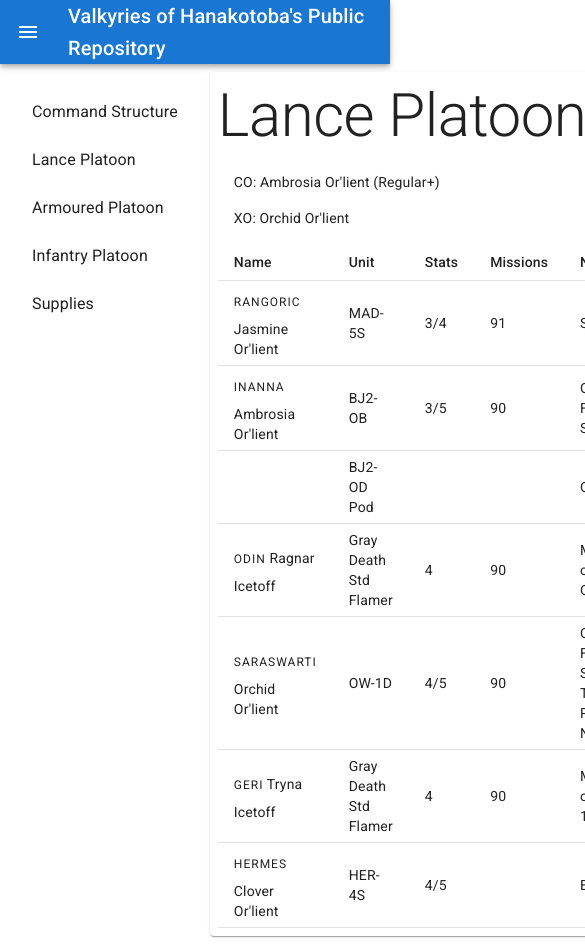
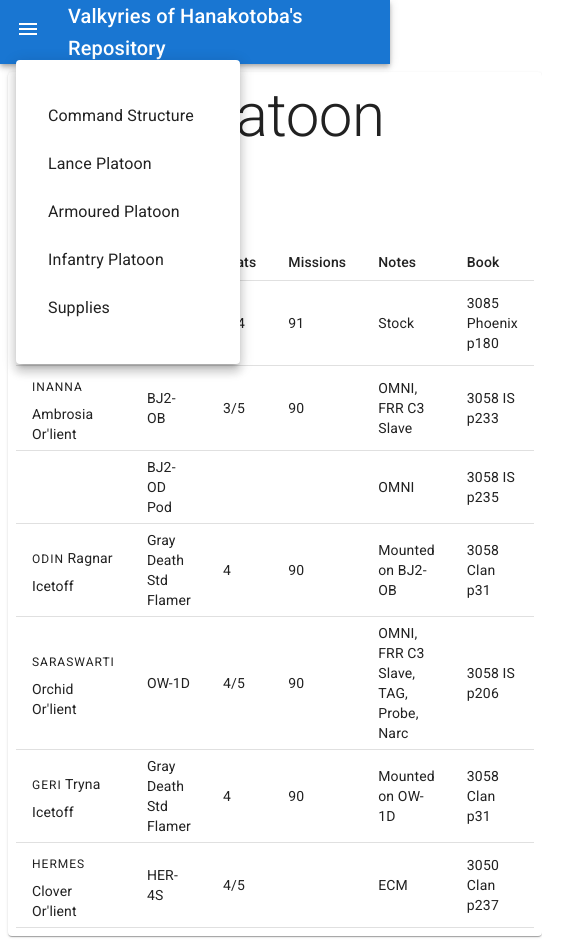
Before and after one commit to Rangoric/BattleTech-Campaign, a Next.js app: page /BattleTech-Campaign/lance-platoon in a window 390 px wide. Both pictures are taken after a click on the button "menu". Shown: the top 944 px of the page, 585 px wide, since content can reach past the window. Built offline with nearby package versions, Linux system fonts and the light colour scheme.

Commit message:
Update Framework.tsx

```diff
--- a/src/layout/Framework.tsx
+++ b/src/layout/Framework.tsx
@@ -8,8 +8,9 @@ import {
   MenuList,
   MenuItem,
   Paper,
+  Menu,
 } from "@mui/material";
-import React from "react";
+import React, { useState } from "react";
 import MenuIcon from "@mui/icons-material/Menu";
 import Link from "next/link";
 
@@ -17,27 +18,41 @@ export const Framework: React.FC<{ children?: React.ReactNode }> = ({
   children,
 }) => {
   const theme = createTheme();
+  const [isDrawerOpen, setIsDrawerOpen] = useState<boolean>(false);
+
+  const [anchorEl, setAnchorEl] = React.useState<null | HTMLElement>(null);
   return (
     <Box>
-      <AppBar sx={{ position: "static" }}>
+      <AppBar sx={{ position: "absolute", top: 0, left: 0, right: 0 }}>
         <Toolbar>
           <IconButton
+            id="basic-button"
             size="large"
             edge="start"
             color="inherit"
             aria-label="menu"
-            sx={{ mr: 2 }}
+            sx={{
+              marginRight: 2,
+              display: "block",
+              [theme.breakpoints.up("md")]: { display: "none" },
+            }}
+            aria-controls={isDrawerOpen ? "basic-menu" : undefined}
+            aria-haspopup="true"
+            aria-expanded={isDrawerOpen ? "true" : undefined}
+            onClick={() => setIsDrawerOpen(!isDrawerOpen)}
+            ref={setAnchorEl}
           >
             <MenuIcon />
-          </IconButton>
+          </IconButton>{" "}
           <Typography variant="h6" component="div" sx={{ flexGrow: 1 }}>
-            Valkyries of Hanakotoba&apos;s Public Repository
+            Valkyries of Hanakotoba&apos;s Repository
           </Typography>
         </Toolbar>
       </AppBar>
       <Box
         sx={{
           display: "flex",
+          marginTop: "64px",
         }}
       >
         <MenuList
@@ -48,6 +63,8 @@ export const Framework: React.FC<{ children?: React.ReactNode }> = ({
             top: "0",
             flexBasis: "200px",
             maxHeight: "100vh",
+            display: "none",
+            [theme.breakpoints.up("md")]: { display: "block" },
           }}
         >
           <MenuItem component={Link} href="/command-structure">
@@ -76,6 +93,42 @@ export const Framework: React.FC<{ children?: React.ReactNode }> = ({
           <Typography>{children}</Typography>
         </Paper>
       </Box>
+      <Menu
+        onClose={() => setIsDrawerOpen(false)}
+        open={isDrawerOpen}
+        anchorEl={anchorEl}
+        sx={{
+          [theme.breakpoints.up("md")]: { display: "none" },
+        }}
+      >
+        <MenuList
+          sx={{
+            margin: theme.spacing(2),
+            marginRight: theme.spacing(1),
+            position: "sticky",
+            top: "0",
+            width: "200px",
+            maxHeight: "100vh",
+            display: "block",
+          }}
+        >
+          <MenuItem component={Link} href="/command-structure">
+            <Typography>Command Structure</Typography>
+          </MenuItem>
+          <MenuItem component={Link} href="/lance-platoon">
+            <Typography>Lance Platoon</Typography>
+          </MenuItem>
+          <MenuItem component={Link} href="/armoured-platoon">
+            <Typography>Armoured Platoon</Typography>
+          </MenuItem>
+          <MenuItem component={Link} href="/infantry-platoon">
+            <Typography>Infantry Platoon</Typography>
+          </MenuItem>
+          <MenuItem component={Link} href="/supplies">
+            <Typography>Supplies</Typography>
+          </MenuItem>
+        </MenuList>
+      </Menu>
     </Box>
   );
 };
```
